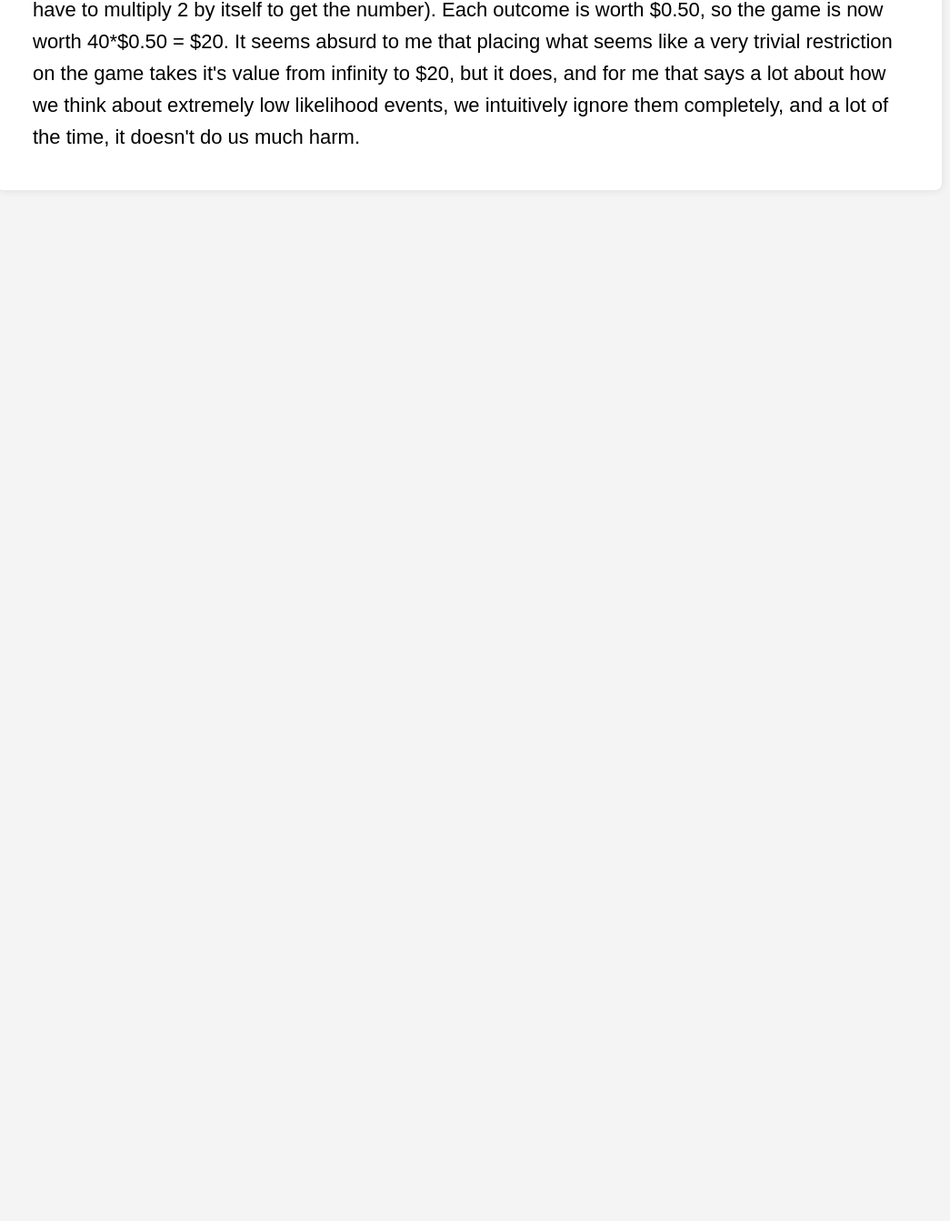
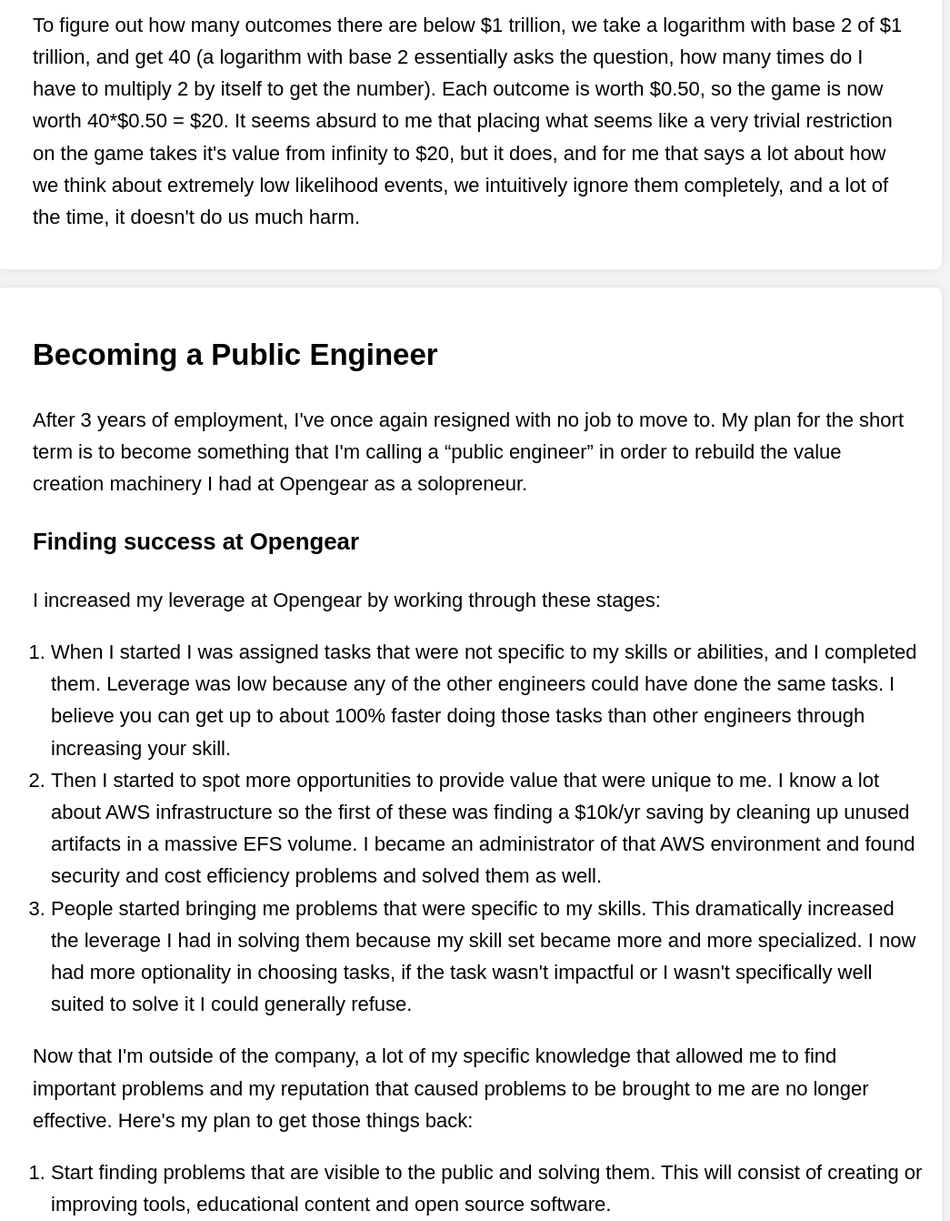
Before and after one commit to Entwista/andrewentwistle.com, a plain HTML site: page index.html in a window 1280 px wide. Shown: the part 1458-2800 px from the top of the page at 91% size, without its empty margins (124-1169 px from the left). Before the commit the page ends 1687 px from the top, so only its background shows below. Drawn offline with Linux system fonts and the light colour scheme.

Commit message:
Add the Becoming a Public Engineer Post and rename to index.html

```diff
--- a/the_bet_you_should_never_make.html
+++ b/index.html
@@ -1,5 +1,5 @@
 <head>
-    <title>The Bet You Should Never Make</title>
+    <title>Andrew Entwistle's Blog</title>
     <style>
         body {
             font-family: 'Arial', sans-serif;
@@ -15,6 +15,10 @@
             color: #fff;
             padding: 20px;
             text-align: center;
+        }
+
+        h2, h3 {
+            padding: 0 20px;
         }
 
         p {
@@ -41,8 +45,9 @@
     </style>
 </head>
 <body>
-<h1>The Bet You Should Never Make</h1>
+<h1>Andrew Entwistle's Blog</h1>
 <div class="container">
+<h2>The Bet You Should Never Make</h2>
 <p>I am going to keep flipping a coin until I get a heads, for every tails I get in a row before that first heads, I will double the amount of money I will give you. So if it lands on heads first, you get $1. One tails and then a heads, you get $2. Two tails and then a heads, you get $4.</p>
 
 <p>How much would you pay to play this game? I would pay about $20, but if you do the maths, it turns out that this game is literally priceless.</p>
@@ -63,4 +68,23 @@
 
 <p>To figure out how many outcomes there are below $1 trillion, we take a logarithm with base 2 of $1 trillion, and get 40 (a logarithm with base 2 essentially asks the question, how many times do I have to multiply 2 by itself to get the number). Each outcome is worth $0.50, so the game is now worth 40*$0.50 = $20. It seems absurd to me that placing what seems like a very trivial restriction on the game takes it's value from infinity to $20, but it does, and for me that says a lot about how we think about extremely low likelihood events, we intuitively ignore them completely, and a lot of the time, it doesn't do us much harm.</p>
 </div>
+
+<div class="container">
+<h2>Becoming a Public Engineer</h2>
+<p>After 3 years of employment, I've once again resigned with no job to move to. My plan for the short term is to become something that I'm calling a “public engineer” in order to rebuild the value creation machinery I had at Opengear as a solopreneur.</p>
+<h3>Finding success at Opengear</h2>
+<p>I increased my leverage at Opengear by working through these stages:</p>
+<ol>
+<li>When I started I was assigned tasks that were not specific to my skills or abilities, and I completed them. Leverage was low because any of the other engineers could have done the same tasks. I believe you can get up to about 100% faster doing those tasks than other engineers through increasing your skill.</li>
+<li>Then I started to spot more opportunities to provide value that were unique to me. I know a lot about AWS infrastructure so the first of these was finding a $10k/yr saving by cleaning up unused artifacts in a massive EFS volume. I became an administrator of that AWS environment and found security and cost efficiency problems and solved them as well.</li>
+<li>People started bringing me problems that were specific to my skills. This dramatically increased the leverage I had in solving them because my skill set became more and more specialized. I now had more optionality in choosing tasks, if the task wasn't impactful or I wasn't specifically well suited to solve it I could generally refuse.</li>
+</ol>
+<p>Now that I'm outside of the company, a lot of my specific knowledge that allowed me to find important problems and my reputation that caused problems to be brought to me are no longer effective. Here's my plan to get those things back: </p>
+<ol>
+<li> Start finding problems that are visible to the public and solving them. This will consist of creating or improving tools, educational content and open source software. </li>
+<li>Build a professional network (by going to meetups, engaging with my existing network) and post content online. This will cause more people to be aware of who I am and the value I can provide, which will eventually lead to people coming to me with problems I am well equipped to solve.</li>
+</ol>
+<h3>Concerns</h2>
+<p>The thing that worries me about this approach is that it's still very comfortable for me, I get to spend a lot of my time sitting in my bedroom solving problems and writing/talking about it, I don't need to go through the financial risk of hiring anyone or paying to run advertising. It's not that it's bad in and of itself to not have those things, it just worries me that I could be allowing myself to take an easier path and delaying my growth.</p>
+</div>
 </body>
```
